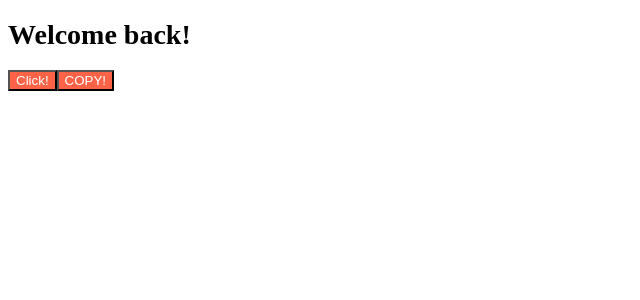
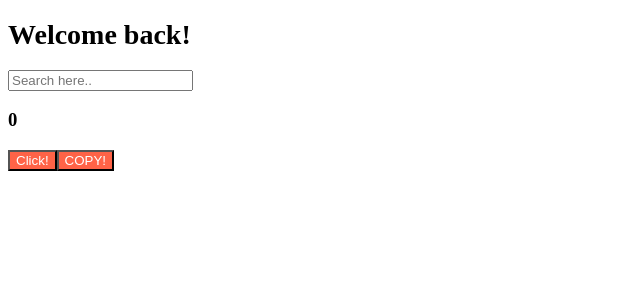
Before and after one commit to kwonsean/Nomad_React, a React (Create React App) app in the folder react-for-beginners/: page / in a window 1280 px wide. Shown: the top 300 px of the page, without its empty margins (0-640 px from the left). Built offline with nearby package versions, Linux system fonts and the light colour scheme.

Commit message:
feat: useEffect 완료

```diff
--- a/react-for-beginners/src/App.js
+++ b/react-for-beginners/src/App.js
@@ -1,11 +1,35 @@
+import { useState, useEffect } from 'react'
 import Button from './Button'
 import styles from './App.module.css'
 import Button2 from './Button2'
 function App() {
+  const [counter, setCounter] = useState(0)
+  const [keyword, setKeyword] = useState('')
+  const onClick = () => setCounter((prev) => prev + 1)
+  const onChange = (event) => setKeyword(event.target.value)
+
+  console.log('i run always')
+
+  useEffect(() => {
+    console.log('i just run first time')
+  }, [])
+
+  useEffect(() => {
+    if (keyword !== '' && keyword.length > 3) {
+      console.log('SEARCH FOR', keyword)
+    }
+  }, [keyword])
   return (
     <div>
       <h1 className={styles.title}>Welcome back!</h1>
-      <Button text='Click!' />
+      <input
+        value={keyword}
+        onChange={onChange}
+        type='text'
+        placeholder='Search here..'
+      />
+      <h3>{counter}</h3>
+      <Button text='Click!' onClick={onClick} />
       <Button2 text='COPY!' />
     </div>
   )
--- a/react-for-beginners/src/Button.js
+++ b/react-for-beginners/src/Button.js
@@ -2,9 +2,13 @@ import PropTypes from 'prop-types'
 // css파일을 객체 형태로 만들어줌
 import styles from './Button.module.css'
 
-function Button({ text }) {
-  console.log(styles)
-  return <button className={styles.btn}>{text}</button>
+function Button({ text, onClick }) {
+  // console.log(styles)
+  return (
+    <button onClick={onClick} className={styles.btn}>
+      {text}
+    </button>
+  )
 }
 
 Button.propTypes = {
--- a/react-for-beginners/src/Button2.js
+++ b/react-for-beginners/src/Button2.js
@@ -3,7 +3,7 @@ import PropTypes from 'prop-types'
 import styles from './Button.module.css'
 
 function Button2({ text }) {
-  console.log(styles)
+  // console.log(styles)
   return <button className={styles.btn}>{text}</button>
 }
 
```
